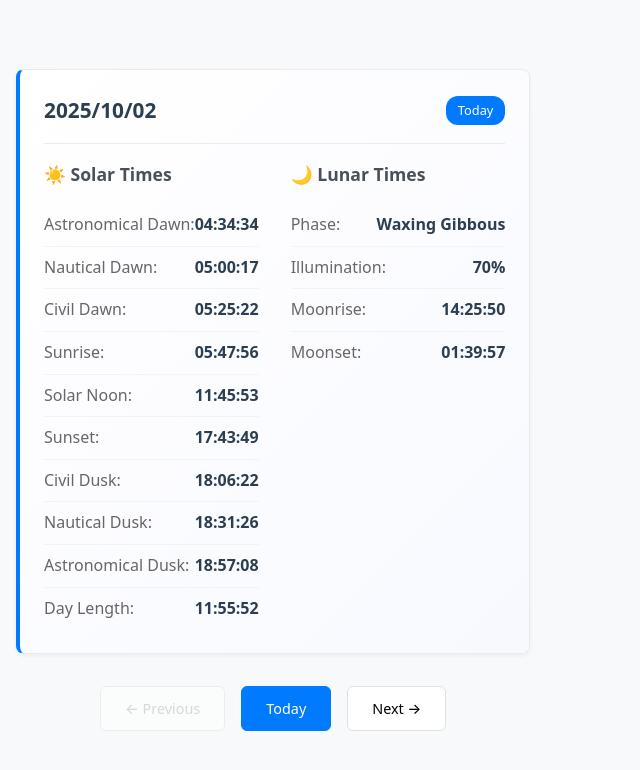
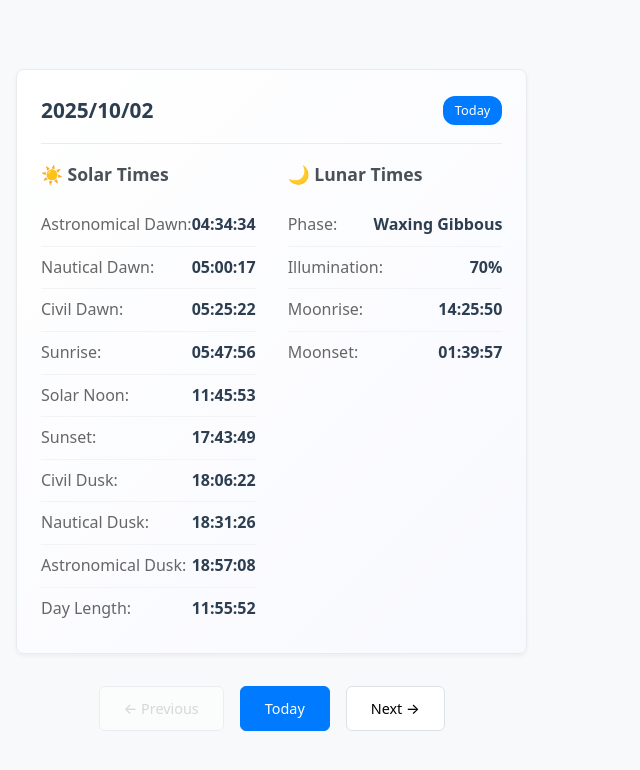
Before and after one commit to evgeniyarbatov/solar-lunar-times, a React (Vite) app in the folder site/: page / in a window 1280 px wide. Shown: the top 770 px of the page, without its empty margins (0-640 px from the left). Built offline with nearby package versions, Linux system fonts and the light colour scheme.

Commit message:
Remove blue bordeer

```diff
--- a/site/src/App.css
+++ b/site/src/App.css
@@ -79,7 +79,6 @@ body {
 }
 
 .day-card.today {
-  border-left: 4px solid #007bff;
   background: linear-gradient(135deg, #fff 0%, #f8f9ff 100%);
 }
 
```
